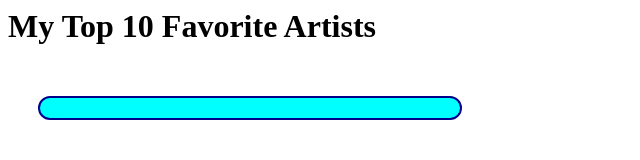
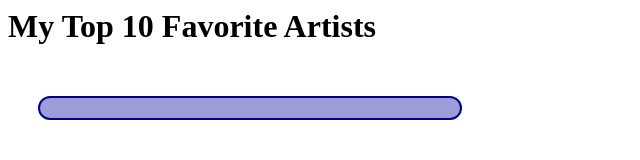
Before and after one commit to Manohar-Gurujapu/PD-Internship-Assignments-2023, a plain HTML site: page index.html in a window 1280 px wide. Shown: the whole page, without its empty margins (0-640 px from the left). Drawn offline with Linux system fonts and the light colour scheme; no server answers.

Commit message:
<your_message>

```diff
--- a/style.css
+++ b/style.css
@@ -1,6 +1,6 @@
 #data-container {
     margin: 30px;
-    background-color: cyan;
+    background-color: rgb(157, 157, 216);
     /* height: 100vh; */
     /* align-items: left; */
     float: left;
@@ -9,6 +9,6 @@
     border: 2px solid darkblue;
     border-radius: 15px;
      display: flex;
-    /* justify-content: center;*/
-          align-items: center;
-}
+    /* justify-content: center;
+          align-items: center; */
+  }
```
Also changed, not shown: script.js (+1 -2 lines).
